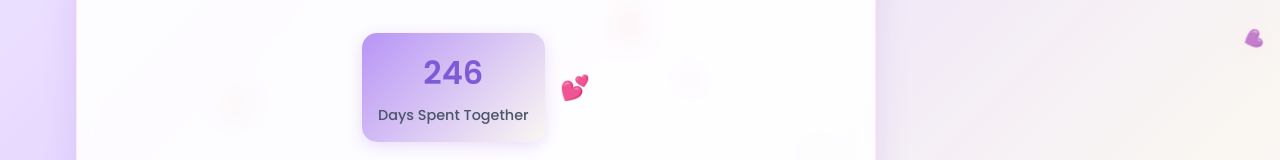
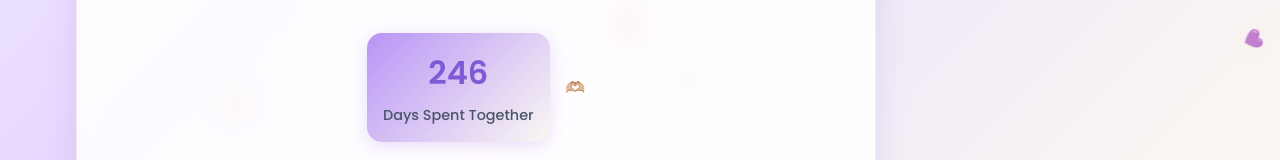
Before and after one commit to tech-monarch/happy-girlfriends-day-eddy, a React (Create React App) app: page / in a window 1280 px wide. Shown: the part 590-750 px from the top of the page. Built offline with nearby package versions, Linux system fonts and the light colour scheme; the HTML template or start-up script is replaced by a standard one.

Commit message:
We Broke Up

```diff
--- a/src/pages/Home.tsx
+++ b/src/pages/Home.tsx
@@ -84,7 +84,8 @@ const Home: React.FC = () => {
                 <span className="time-number">246</span>
                 <span className="time-label">Days Spent Together</span>
               </div>
-              <div className="time-separator">💕</div>
+              <p>🫶🏼</p>
+              {/* <div className="time-separator">💕</div> */}
               {/* <div className="time-unit">
                 <span className="time-number">{timeData.hours}</span>
                 <span className="time-label">Hours</span>
```
